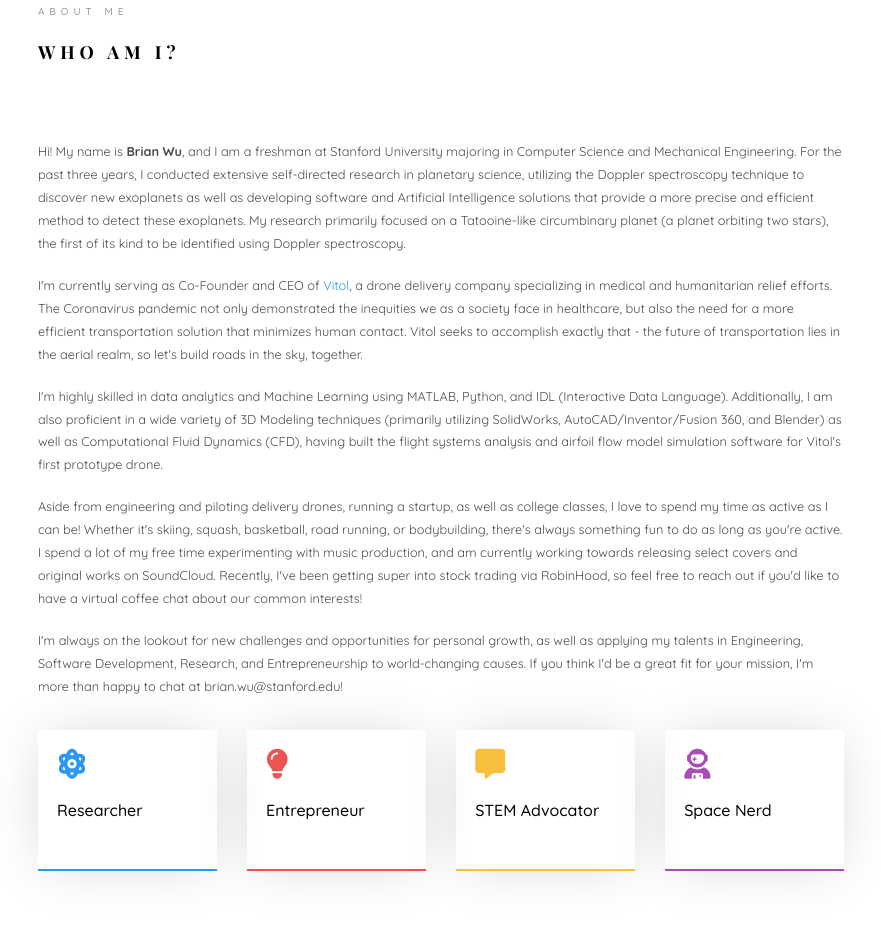
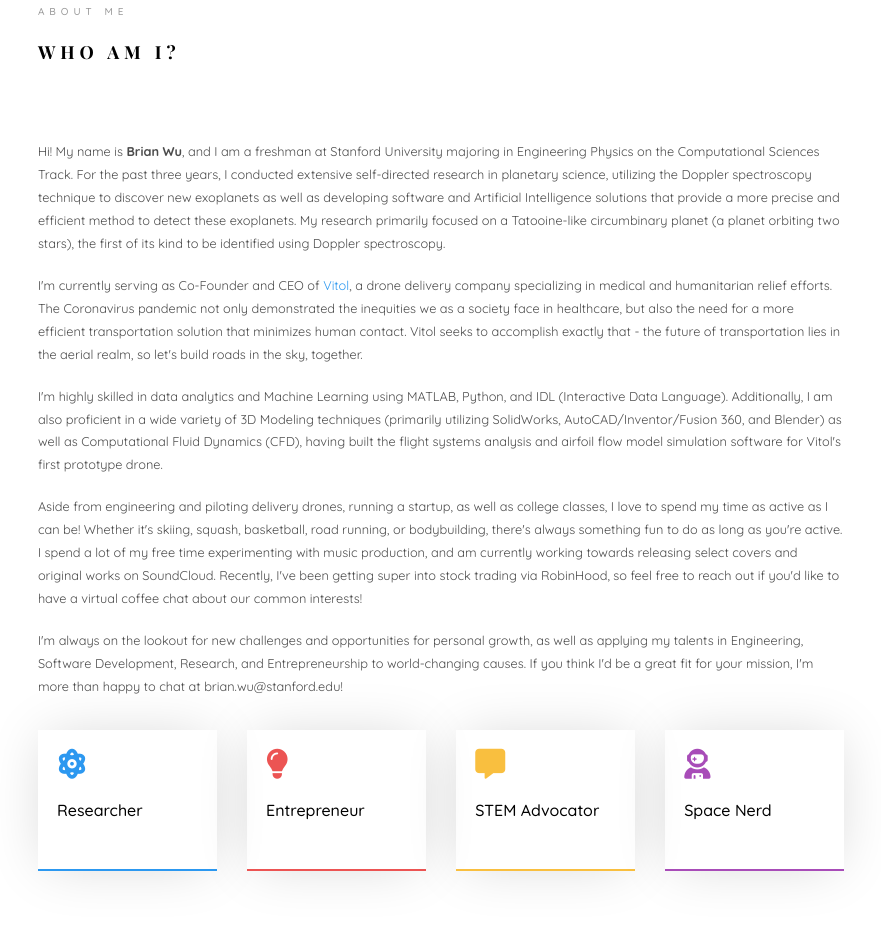
Before and after one commit to brianwu568/brianwu568.github.io, a plain HTML site: page index.html in a window 1280 px wide. Shown: the part 976-1916 px from the top of the page, without its empty margins (349-1230 px from the left). Drawn offline with nearby package versions, Linux system fonts and the light colour scheme; files whose address does not match are found by name; a web font is replaced by a local one.

Commit message:
Updated major and activities/societies section

```diff
--- a/index.html
+++ b/index.html
@@ -151,7 +151,7 @@ Copyright &copy;<script>document.write(new Date().getFullYear());</script> All r
 										<span class="heading-meta">About Me</span>
 										<h2 class="colorlib-heading">Who Am I?</h2>
 
-										<p>Hi! My name is <strong>Brian Wu</strong>, and I am a freshman at Stanford University majoring in Computer Science and Mechanical Engineering. For the past three years, I conducted extensive self-directed research in planetary science, utilizing the Doppler spectroscopy technique to discover new exoplanets as well as developing software and Artificial Intelligence solutions that provide a more precise and efficient method to detect these exoplanets. My research primarily focused on a Tatooine-like circumbinary planet (a planet orbiting two stars), the first of its kind to be identified using Doppler spectroscopy.</p>
+										<p>Hi! My name is <strong>Brian Wu</strong>, and I am a freshman at Stanford University majoring in Engineering Physics on the Computational Sciences Track. For the past three years, I conducted extensive self-directed research in planetary science, utilizing the Doppler spectroscopy technique to discover new exoplanets as well as developing software and Artificial Intelligence solutions that provide a more precise and efficient method to detect these exoplanets. My research primarily focused on a Tatooine-like circumbinary planet (a planet orbiting two stars), the first of its kind to be identified using Doppler spectroscopy.</p>
 
 									    <p>I'm currently serving as Co-Founder and CEO of <a href = "https://vitoldrone.com">Vitol</a>, a drone delivery company specializing in medical and humanitarian relief efforts. The Coronavirus pandemic not only demonstrated the inequities we as a society face in healthcare, but also the need for a more efficient transportation solution that minimizes human contact. Vitol seeks to accomplish exactly that - the future of transportation lies in the aerial realm, so let's build roads in the sky, together.</p>
 
@@ -490,8 +490,9 @@ Copyright &copy;<script>document.write(new Date().getFullYear());</script> All r
 									    </div>
 									    <div id="collapseFour" class="panel-collapse collapse" role="tabpanel" aria-labelledby="headingFour">
 									        <div class="panel-body">
+												<p><strong>Major:</strong> Engineering Physics</p>
 												<p><strong>Expected graduation date:</strong> June 2024</p>
-												<p><strong>Clubs and Societies: </strong>SSI (Student Space Initiative), SUAVE (Stanford Unmanned Aerial Vehicle Engineers/Enthusiasts/Entrepreneurs), XTRM</p>
+												<p><strong>Clubs and Societies: </strong>ASSU Frosh Council (2020-2021), Vice Provost Sarah Church's Student Advisory Group (2020-2021), Stanford Student Space Initiative (2020-), SUAVE (Stanford Unmanned Aerial Vehicle Enthusiasts/Engineers/Entrepreneurs, 2020-), Stanford Men's Club Squash (2020-), Stanford Christian Students (2020-), XTRM (2020-)</p>
 									        </div>
 									    </div>
 									</div>
```
